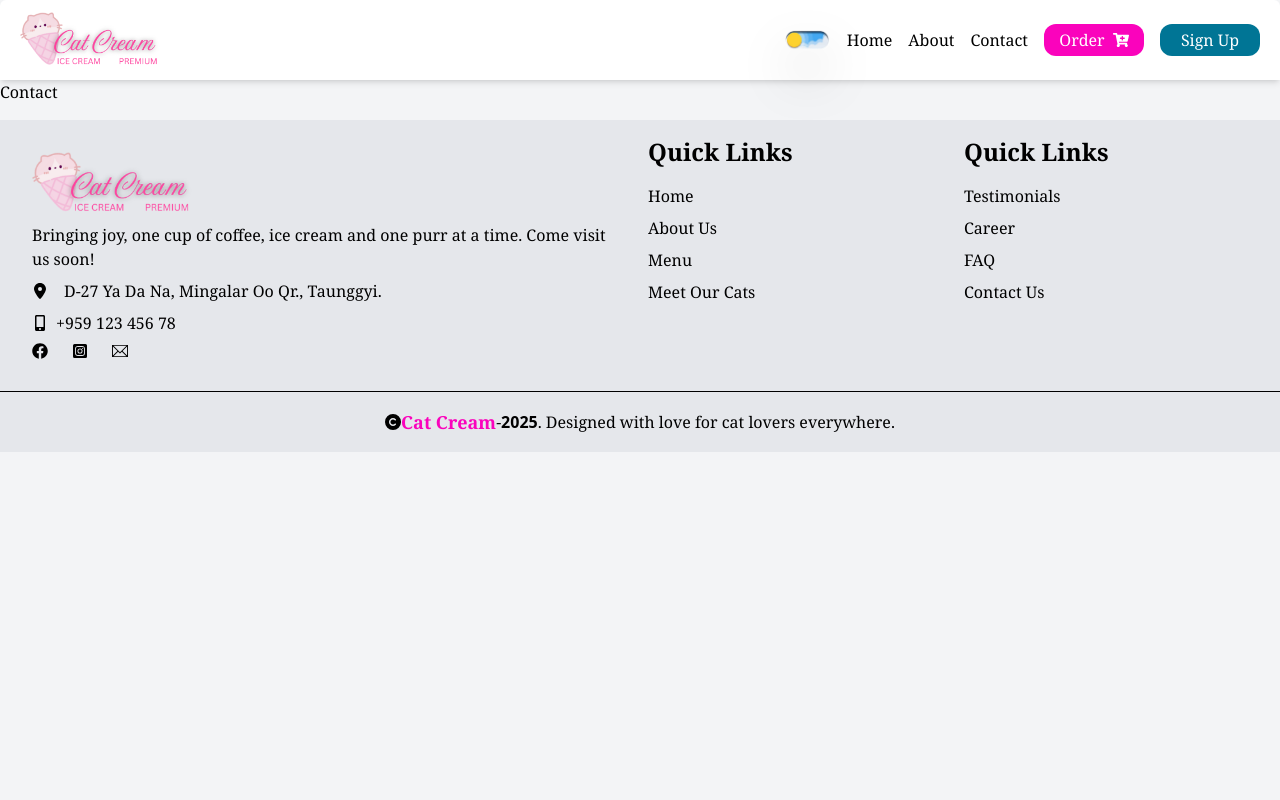
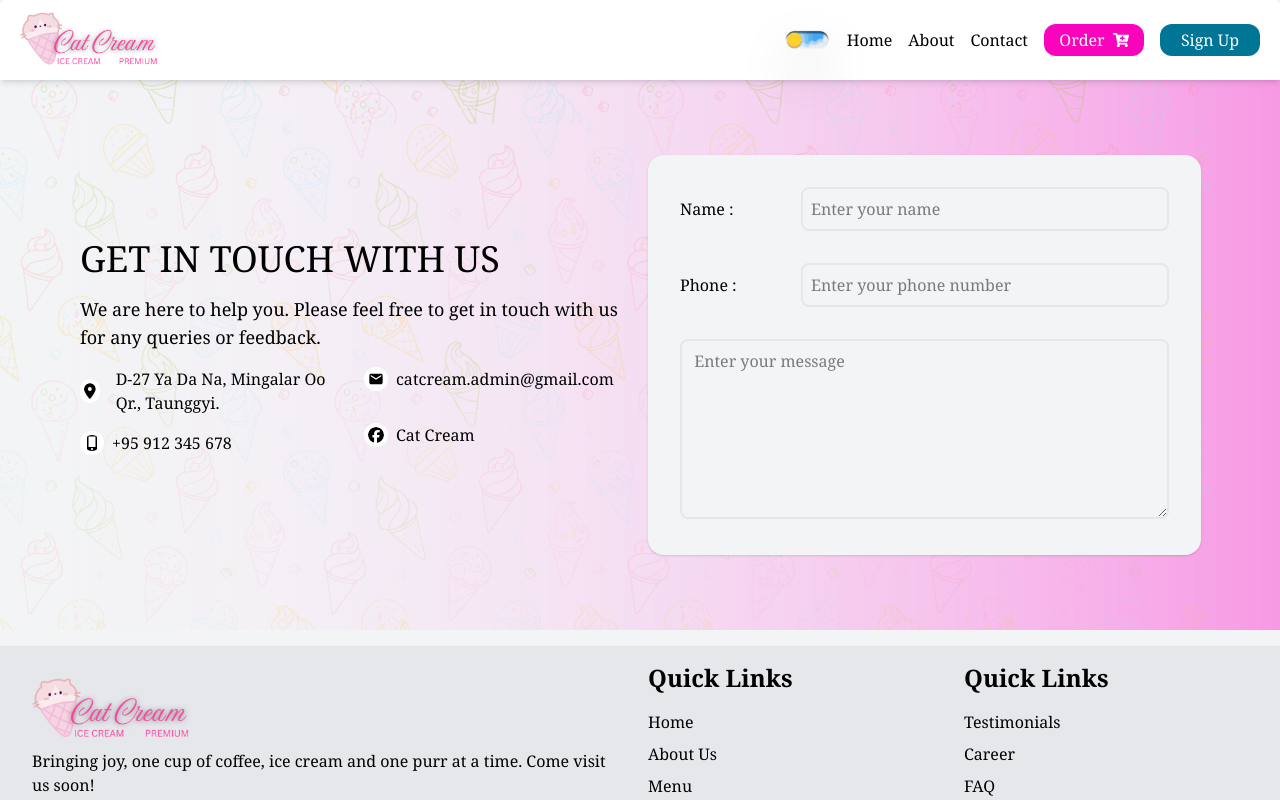
Before and after one commit to SaiAungWann/Cat_Cream, a React (Vite) app in the folder frontend/: page /contact in a window 1280 px wide. Shown: the top 800 px of the page. Built offline with nearby package versions, Linux system fonts and the light colour scheme.

Commit message:
contact-page

```diff
--- a/frontend/src/pages/ClientSidePages/Contact.jsx
+++ b/frontend/src/pages/ClientSidePages/Contact.jsx
@@ -1,7 +1,101 @@
 import React from "react";
-
+import contactGB from "../../assets/Cat_Cream_Contact.png";
+import BGImg from "../../assets/BG.png";
+import { FaFacebook, FaLocationDot } from "react-icons/fa6";
+import { FaInstagramSquare, FaMobileAlt } from "react-icons/fa";
+import { MdEmail } from "react-icons/md";
 function Contact() {
-  return <div>Contact</div>;
+  const BGImage = {
+    backgroundImage: `url(${BGImg})`,
+    backgroundSize: "cover",
+    backgroundPosition: "center",
+    backgroundRepeat: "no-repeat",
+    height: "100%",
+    width: "100%",
+    display: "flex",
+    alignItems: "center",
+    justifyContent: "center",
+  };
+  return (
+    <>
+      <div
+        className="min-h-[550px] bg-gray-100 flex justify-center items-center dark:bg-gray-800 dark:text-white duration-200"
+        style={BGImage}
+      >
+        <div className=" grid grid-cols-2 gap-4">
+          <div className=" flex flex-col justify-center items-start space-y-4 text-black  lg:max-w-[850px] lg:ml-20 dark:text-white">
+            <h1 className=" text-4xl ">GET IN TOUCH WITH US</h1>
+            <p className=" text-lg">
+              We are here to help you. Please feel free to get in touch with us
+              for any queries or feedback.
+            </p>
+            <div className=" space-y-4 grid grid-cols-2 gap-4">
+              <div className=" flex flex-col gap-4">
+                <p className=" flex items-center gap-4">
+                  <FaLocationDot className=" w-6 h-6 p-1 rounded-full bg-white dark:bg-black" />
+                  D-27 Ya Da Na, Mingalar Oo Qr., Taunggyi.
+                </p>
+                <p className=" flex items-center gap-2">
+                  <FaMobileAlt className=" w-6 h-6 p-1 rounded-full bg-white dark:bg-black" />
+                  +95 912 345 678
+                </p>
+              </div>
+              <div className=" flex flex-col gap-4 space-y-4">
+                <p className=" flex items-center gap-2">
+                  <MdEmail className=" w-6 h-6 p-1 rounded-full bg-white dark:bg-black" />
+                  catcream.admin@gmail.com
+                </p>
+                <p className=" flex items-center gap-2">
+                  <FaFacebook className=" w-6 h-6 p-1 rounded-full bg-white dark:bg-black" />
+                  Cat Cream
+                </p>
+              </div>
+            </div>
+          </div>
+          <div>
+            <div className=" w-7/8 h-100 bg-gray-100 dark:bg-gray-800 dark:text-white rounded-2xl shadow p-4">
+              <form action="" method="post">
+                <div className=" w-full p-4 flex justify-center items-center">
+                  <label htmlFor="name" className=" w-1/3">
+                    {" "}
+                    Name :
+                  </label>
+                  <input
+                    type="text"
+                    name="name"
+                    id="name"
+                    placeholder="Enter your name"
+                    className=" w-full p-2 border-2 border-gray-200 rounded-lg"
+                  />
+                </div>
+                <div className=" w-full p-4 flex justify-center items-center ">
+                  <label htmlFor="phone" className=" w-1/3">
+                    {" "}
+                    Phone :
+                  </label>
+                  <input
+                    type="text"
+                    name="phone"
+                    id="name"
+                    placeholder="Enter your phone number"
+                    className=" w-full p-2 border-2 border-gray-200 rounded-lg"
+                  />
+                </div>
+                <div className=" w-full p-4 flex justify-center items-center">
+                  <textarea
+                    name="message"
+                    id=""
+                    className=" w-full h-45 p-2 border-2 border-gray-200 rounded-lg"
+                    placeholder=" Enter your message"
+                  ></textarea>
+                </div>
+              </form>
+            </div>
+          </div>
+        </div>
+      </div>
+    </>
+  );
 }
 
 export default Contact;
```
Also changed, not shown: frontend/src/assets/Cat_Cream_Contact.png (added).
